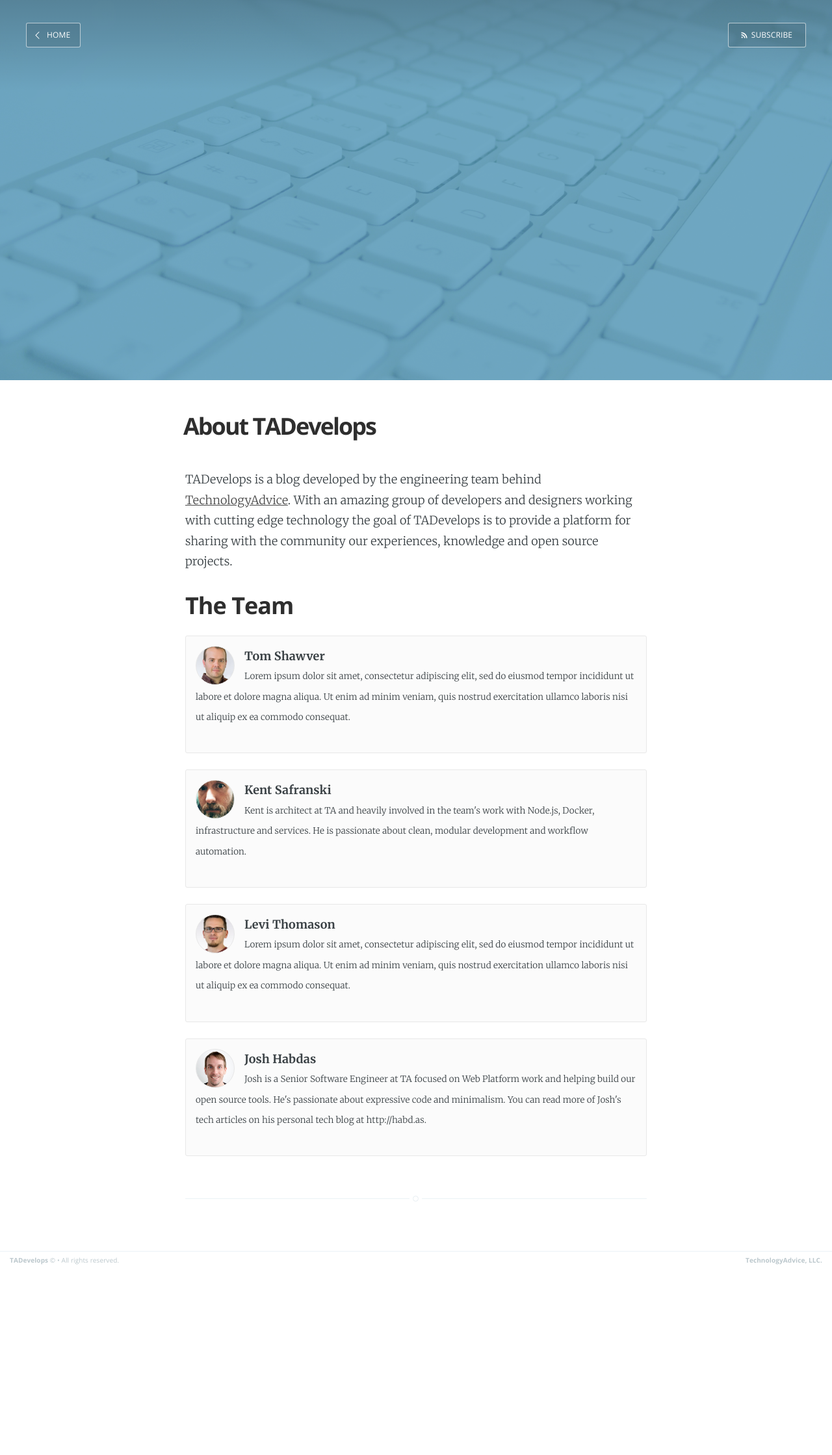
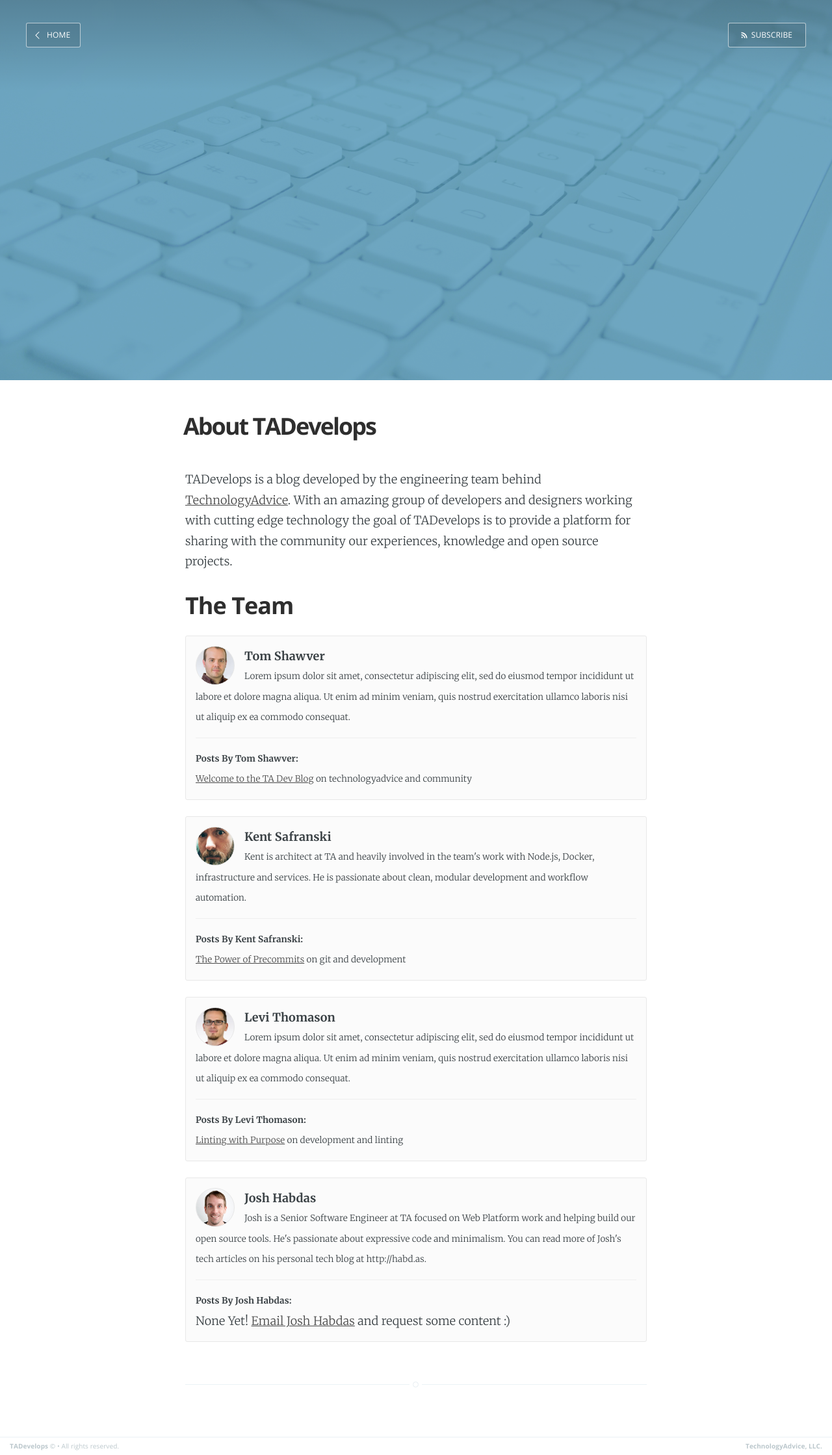
Before and after one commit to TechnologyAdvice/technologyadvice.github.io, a Jekyll site: the page built from about.md, in a window 1280 px wide. Shown: the whole page at 65% size. Built offline with Jekyll 4.4.1, drawn with Linux system fonts in a browser that asks for light colours; Markdown is read by kramdown in place of the engine named in the settings; before the commit the page ends 1954 px from its top, so only the background shows below that.

Commit message:
Add author posts

```diff
--- a/about.md
+++ b/about.md
@@ -36,6 +36,11 @@
 
   ul.about-profiles li div p {
     font-size: .75em;
+    margin-bottom: 0;
+  }
+
+  ul.about-profiles li div hr {
+    margin: 15px 0;
   }
 
   ul.about-profiles li div span.image {
@@ -51,6 +56,17 @@
     background-repeat: no-repeat;
     background-position: center center;
   }
+
+  ul.about-profiles ul.post-expander {
+    margin: 0;
+    padding: 0;
+  }
+
+  ul.about-profiles ul.post-expander li {
+    margin: 0;
+    padding: 0;
+    font-size: .75em;
+  }
 </style>
 
 
@@ -65,7 +81,48 @@
     <span class="image" style="background-image: url('/assets/images/profiles/{{ author[1].pic }}');"></span>
     <strong>{{ author[1].name }}</strong>
     <p>{{ author[1].bio }}</p>
+    <hr>
+    <p>
+    <strong>Posts By {{ author[1].name }}:</strong><br>
+    <ul class="post-expander">
+    {% assign counter = 0 %}
+    {% for post in site.posts %}
+      {% if post.author == author[0] %}
+        {% assign counter=counter | plus:1 %}
+        <li><a href="{{ post.url }}">{{ post.title }}</a> on {{ post.categories | array_to_sentence_string }}</li>
+      {% endif %}
+    {% endfor %}
+    {% if counter == 0 %}None Yet! <a href="mailto:{{ author[1].email }}">Email {{ author[1].name }}</a> and request some content :){% endif %}
+    </ul>
+    </p>
+
     </div>
   </li>
 {% endfor %}
 </ul>
+
+<script>
+(function () {
+  $('body').append('<style>.pe-hide { display: none; }');
+  $('.post-expander').each(function () {
+    var current = $(this);
+    var maxItems = 3;
+    var items = current.children('li');
+    if (items.length > maxItems) {
+      // Add expander
+      $(this).append('<li class="pe-expander"><a href="#">Show More...</a></li>');
+      // Hide items gt max
+      items.each(function (i) {
+        if (i >= maxItems) {
+          $(this).addClass('pe-hide');
+        }
+      });
+      // Expander click
+      current.children('.pe-expander').on('click', function () {
+        current.children('.pe-hide').removeClass('pe-hide');
+        current.children('.pe-expander').remove();
+      })
+    }
+  });
+})();
+</script
```
Also changed, not shown: 1 other file.
